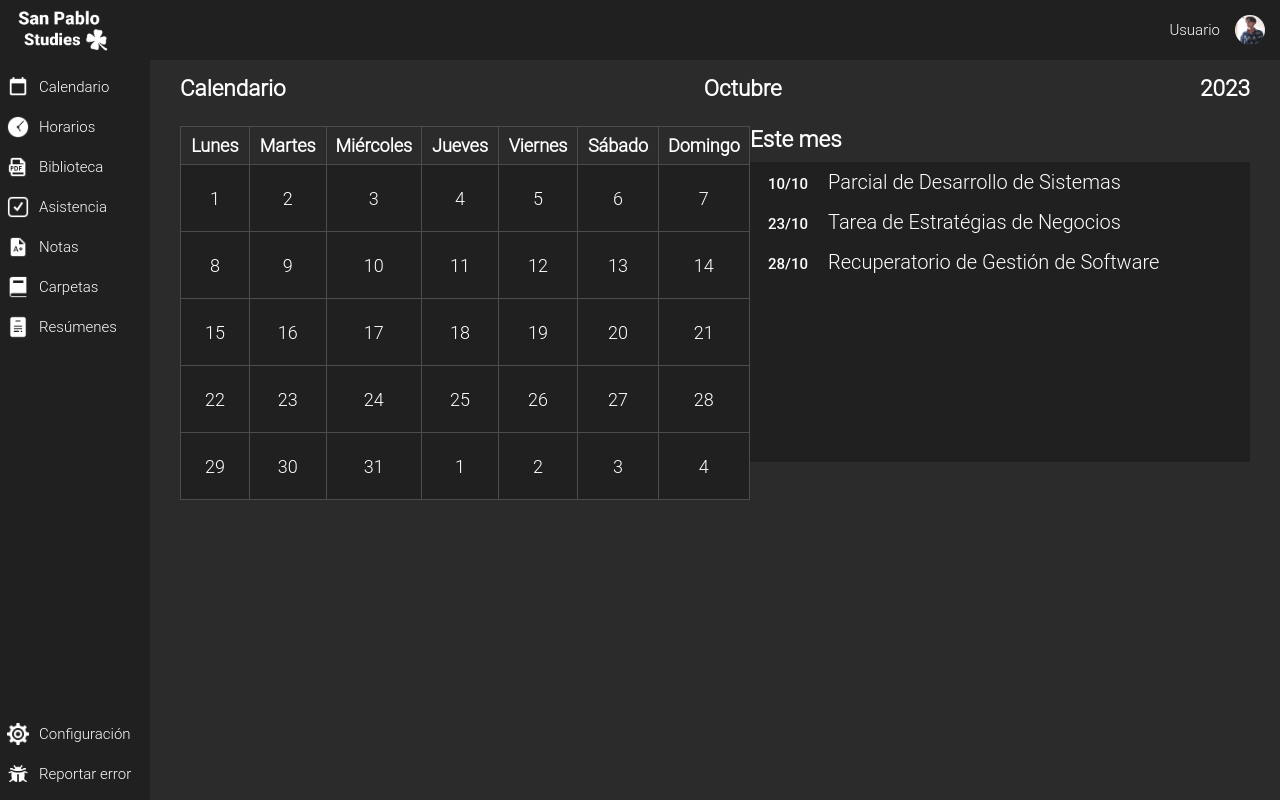
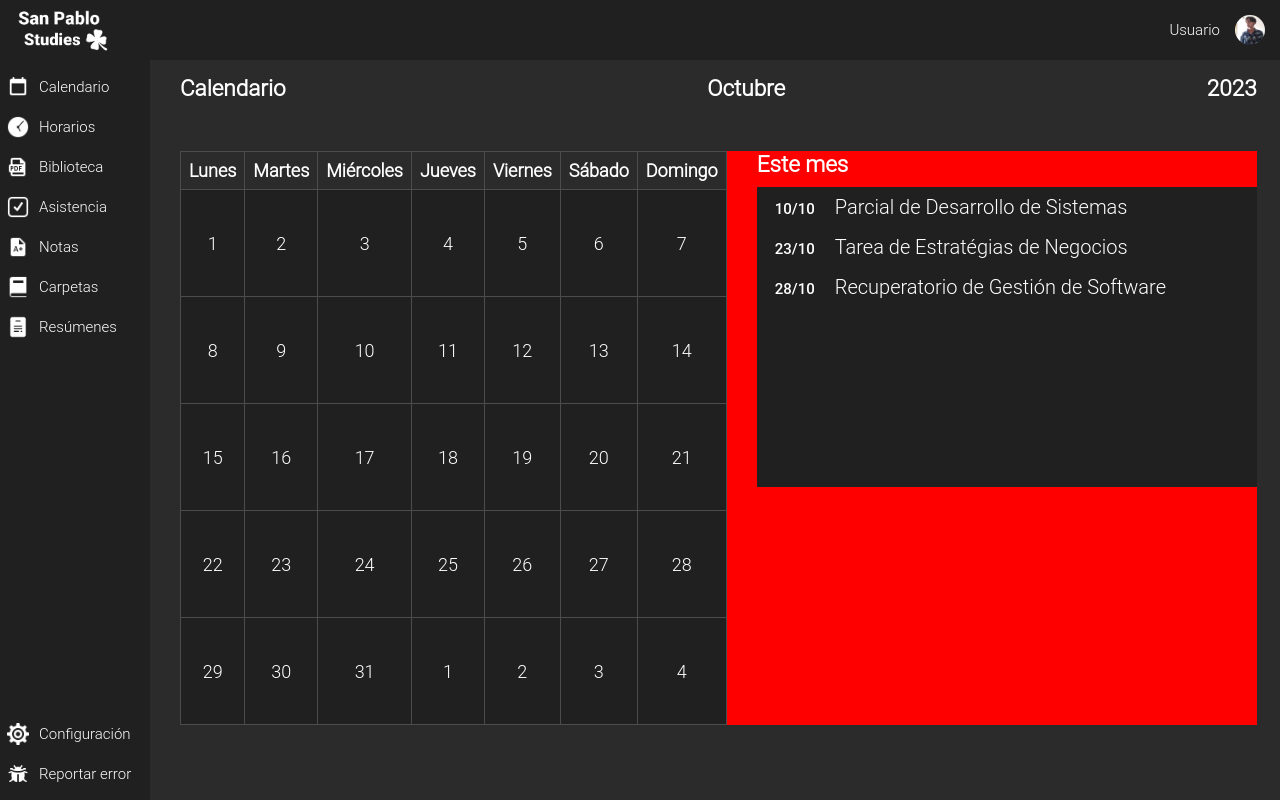
Before and after one commit to MaksiConGit/San-Pablo-Studies, a PHP site: page / in a window 1280 px wide. Run offline with PHP 8.4, Linux system fonts and the light colour scheme; some web fonts are replaced.

Commit message:
Se arregló ligeramente el alineamiento del calendario y la lista, queda por arreglar

```diff
--- a/css/style.css
+++ b/css/style.css
@@ -195,11 +195,15 @@ body{
 }
 
 #div-calendario{
+    background-color: red;
     display: flex;
     justify-content: space-around;
+    /* align-items: center; */
+    margin-top: 40px;
 }
 
 table {
+    margin-right: 30px;
     border-collapse: collapse;
     /* width: 100%; */
     background-color: #202020; /* Cambio de color de fondo */
@@ -217,8 +221,8 @@ table {
   }
 
   td{
-    width: 100px;
-    height: 50px;
+    width: 140px;
+    height: 90px;
   }
 
   th {
```
